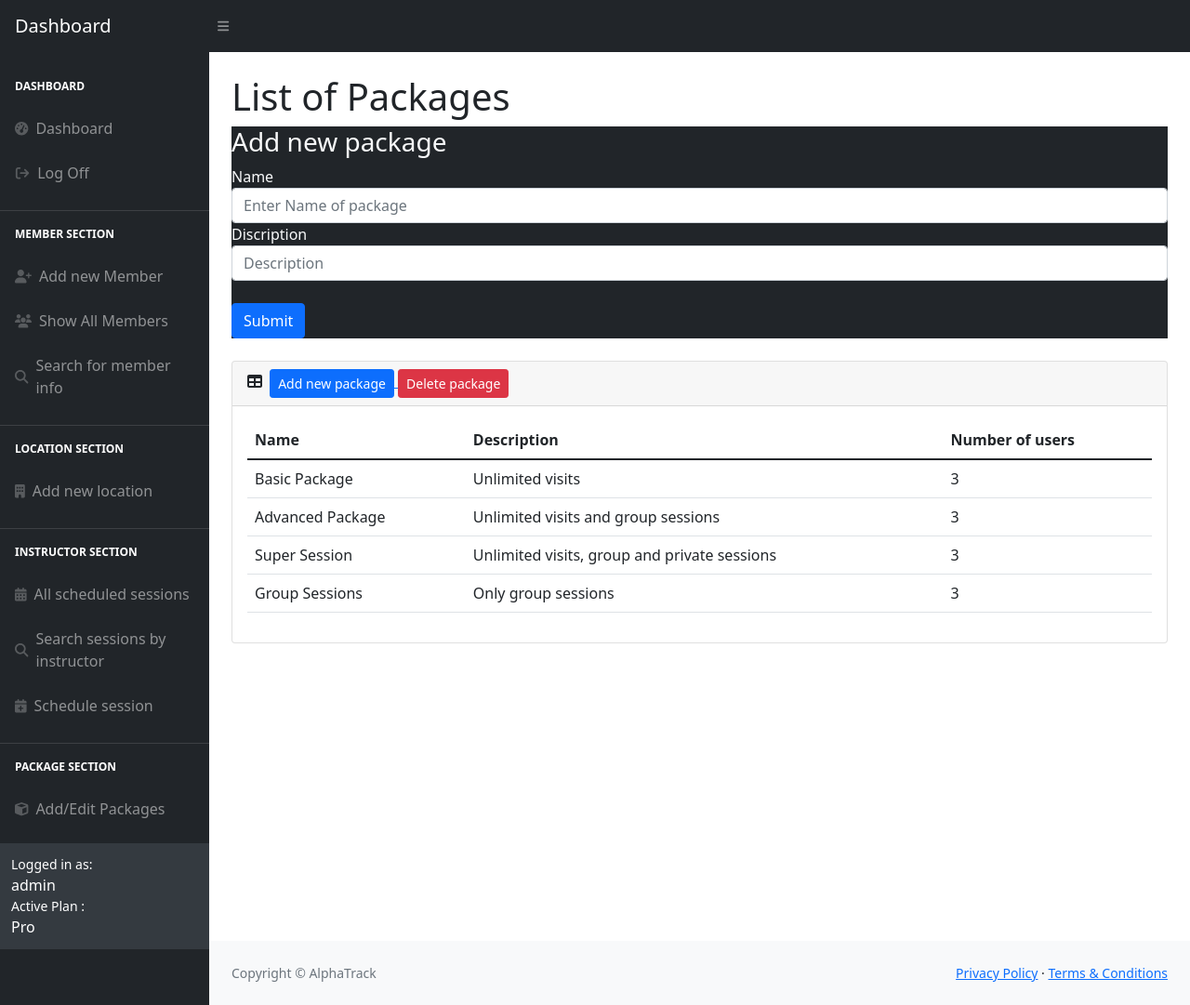
After one commit to kimleta/PHP-Gym-Software, a PHP site: page /packages.php?button=add in a window 1280 px wide. The commit adds this page. Shown: the whole page at 93% size. Run offline with PHP 8.4, Linux system fonts and the light colour scheme; a user stored in the database is signed in; some libraries are stand-ins or nearby versions.

```diff
--- a/config/databaseConnection.php
+++ b/config/databaseConnection.php
@@ -1,8 +1,8 @@
 <?php
 define('DB_SERVER', 'localhost');
-define('DB_USERNAME', 'root');
-define('DB_PASSWORD', '');
-define('DB_NAME', 'gymSoftware');
+define('DB_USERNAME', 'horv_gymsoftware');
+define('DB_PASSWORD', 'eEKGgn@P4xweE5oz');
+define('DB_NAME', 'horv_gymsoftware');
 
 $con = mysqli_connect(DB_SERVER, DB_USERNAME, DB_PASSWORD, DB_NAME);
 if($con === false){
--- a/config/loginLogic.php
+++ b/config/loginLogic.php
@@ -17,8 +17,11 @@ error_reporting(0);
         $row = mysqli_fetch_array($result, MYSQLI_ASSOC);
         $count = mysqli_num_rows($result);
 
+
+
         if($count == 1){
             session_start();
+            $_SESSION["adminID"] = $row["ID"];
             $_SESSION["loggedin"] = true;
             $_SESSION["username"] = $username;
             $_SESSION['plan'] = $row['plan'];
--- /dev/null
+++ b/config/packagesLogic.php
@@ -0,0 +1,29 @@
+<?php
+
+error_reporting(0);
+
+
+
+include('databaseConnection.php');
+if($_GET['button'] == "delete") {
+}
+
+if($_GET['button'] == "add") {
+
+}
+
+if ($_SERVER['REQUEST_METHOD'] === 'POST') {
+
+    $name = $_POST['name'];
+
+    $description = $_POST['desctiption'];
+
+    $sql = "INSERT INTO `package_info`(`Gym ID`, `Name`, `descripction`) VALUES ('$name','$description')";
+    $result = mysqli_query($con, $sql);
+
+
+}
+
+
+
+?>
--- a/elements/sidebar.php
+++ b/elements/sidebar.php
@@ -27,7 +27,7 @@
                                     Search for member info
                                 </a>
                                 <hr><div class="sb-sidenav-menu-heading text-white" style="padding: 0rem 1rem 0.75rem">Location Section</div>
-                                <a class="nav-link" href="members.php">
+                                <a class="nav-link" href="location.php">
                                     <div class="sb-nav-link-icon"><i class="fa-solid fa-building"></i></div>
                                     Add new location
                                 </a>
@@ -45,7 +45,7 @@
                                     Schedule session
                                 </a>
                                 <hr><div class="sb-sidenav-menu-heading text-white" style="padding: 0rem 1rem 0.75rem">Package Section</div>
-                                <a class="nav-link" href="members.php">
+                                <a class="nav-link" href="packages.php">
                                     <div class="sb-nav-link-icon"><i class="fa-solid fa-cube"></i></div>
                                     Add/Edit Packages
                                 </a>
--- /dev/null
+++ b/packages.php
@@ -0,0 +1,138 @@
+<?php
+// Initialize the session
+session_start();
+
+// Check if the user is logged in, if not then redirect him to login page
+if (!isset($_SESSION["loggedin"]) || $_SESSION["loggedin"] !== true) {
+    header("location: login.php");
+    exit;
+}
+
+include "config/packagesLogic.php";
+
+
+?>
+
+<!DOCTYPE html>
+<html lang="en">
+    <head>
+        <meta charset="utf-8" />
+        <meta http-equiv="X-UA-Compatible" content="IE=edge" />
+        <meta name="viewport" content="width=device-width, initial-scale=1, shrink-to-fit=no" />
+        <meta name="description" content="" />
+        <meta name="author" content="" />
+        <link rel="icon" href="public/img/Alogo.png" type="image/icon type">
+        <title>Dashboard - AlphaTrack</title>
+        <link href="https://cdn.jsdelivr.net/npm/simple-datatables@latest/dist/style.css" rel="stylesheet" />
+        <link href="public/css/styles.css" rel="stylesheet" />
+        <script src="https://use.fontawesome.com/releases/v6.1.0/js/all.js" crossorigin="anonymous"></script>
+    </head>
+    <body class="sb-nav-fixed">
+    <nav class="sb-topnav navbar navbar-expand navbar-dark bg-dark">
+            <!-- Navbar Brand-->
+            <a class="navbar-brand ps-3" href="dashboard.php">Dashboard</a>
+            <!-- Sidebar Toggle-->
+            <button class="btn btn-link btn-sm order-1 order-lg-0 me-4 me-lg-0" id="sidebarToggle" href="#!"><i class="fas fa-bars"></i></button>
+            <!-- Navbar Search-->
+            <!-- Navbar-->
+            <ul class="navbar-nav ms-auto ms-md-0 me-3 me-lg-4">
+                <li class="nav-item dropdown">
+                    <ul class="dropdown-menu dropdown-menu-end" aria-labelledby="navbarDropdown">
+                        <li><hr class="dropdown-divider" /></li>
+                        <li><a class="dropdown-item" href="#!">Logout</a></li>
+                    </ul>
+                </li>
+            </ul>
+        </nav>
+        <?php include "elements/sidebar.php";?>
+            <div id="layoutSidenav_content">
+                <main>
+                    <div class="container-fluid px-4">
+                        <h1 class="mt-4">List of Packages </h1>
+
+                        <?php if($_GET["button"] == "add"): ?>
+
+                            <form class="bg-dark text-light" method="post">
+                                <h3>Add new package </h3>
+                                <div class="form-group">
+                                    <label for="name">Name</label>
+                                    <input type="text" name="name" class="form-control" id="name" placeholder="Enter Name of package">
+                                </div>
+                                <div class="form-group">
+                                    <label for="description">Discription</label>
+                                    <input type="description" name="description" class="form-control" id="description" placeholder="Description">
+                                </div><br>
+                                <button type="submit" class="btn btn-primary">Submit</button>
+                            </form>
+                            <br>
+
+                        <?php endif; ?>
+
+                        <?php if($_GET["button"] == "delete"): ?>
+
+                        <?php endif; ?>
+                        <div class="card mb-4">
+                            <div class="card-header">
+                                <i class="fas fa-table me-1"></i>
+                                <a href="?button=add"><button type="button" class="btn btn-primary btn-sm">Add new package</button> </a>
+                                <a href="?button=delete"><button type="button" class="btn btn-danger btn-sm">Delete package</button> </a>
+                            </div>
+                            <div class="card-body">
+                                <table class="table" id="datatablesSimple">
+                                    <thead>
+                                        <tr>
+                                            <th>Name</th>
+                                            <th>Description</th>
+                                            <th>Number of users</th>
+                                        </tr>
+                                    </thead>
+                                    <tbody>
+                                        <tr>
+                                            <td>Basic Package</td>
+                                            <td>Unlimited visits</td>
+                                            <td>3</td>
+                                        </tr>
+                                        <tr>
+                                            <td>Advanced Package</td>
+                                            <td>Unlimited visits and group sessions</td>
+                                            <td>3</td>
+                                        </tr>
+                                        <tr>
+                                            <td>Super Session</td>
+                                            <td>Unlimited visits, group and private sessions</td>
+                                            <td>3</td>
+                                        </tr>
+                                        <tr>
+                                            <td>Group Sessions</td>
+                                            <td>Only group sessions</td>
+                                            <td>3</td>
+                                        </tr>
+                                    </tbody>
+                                </table>
+                            </div>
+                        </div>
+                    </div>
+                </main>
+                <footer class="py-4 bg-light mt-auto">
+                    <div class="container-fluid px-4">
+                        <div class="d-flex align-items-center justify-content-between small">
+                            <div class="text-muted">Copyright &copy;  AlphaTrack</div>
+                            <div>
+                                <a href="#">Privacy Policy</a>
+                                &middot;
+                                <a href="#">Terms &amp; Conditions</a>
+                            </div>
+                        </div>
+                    </div>
+                </footer>
+            </div>
+        </div>
+        <script src="https://cdn.jsdelivr.net/npm/bootstrap@5.1.3/dist/js/bootstrap.bundle.min.js" crossorigin="anonymous"></script>
+        <script src="public/js/scripts.js"></script>
+        <script src="https://cdnjs.cloudflare.com/ajax/libs/Chart.js/2.8.0/Chart.min.js" crossorigin="anonymous"></script>
+        <script src="assets/demo/chart-area-demo.js"></script>
+        <script src="assets/demo/chart-bar-demo.js"></script>
+        <script src="https://cdn.jsdelivr.net/npm/simple-datatables@latest" crossorigin="anonymous"></script>
+        <script src="js/datatables-simple-demo.js"></script>
+    </body>
+</html>
```
Also changed, not shown: config/locationLogic.php (added, +62 -0 lines), location.php (added, +128 -0 lines), Baza/baza.jpg, Baza/baza.png, 2 other files.
